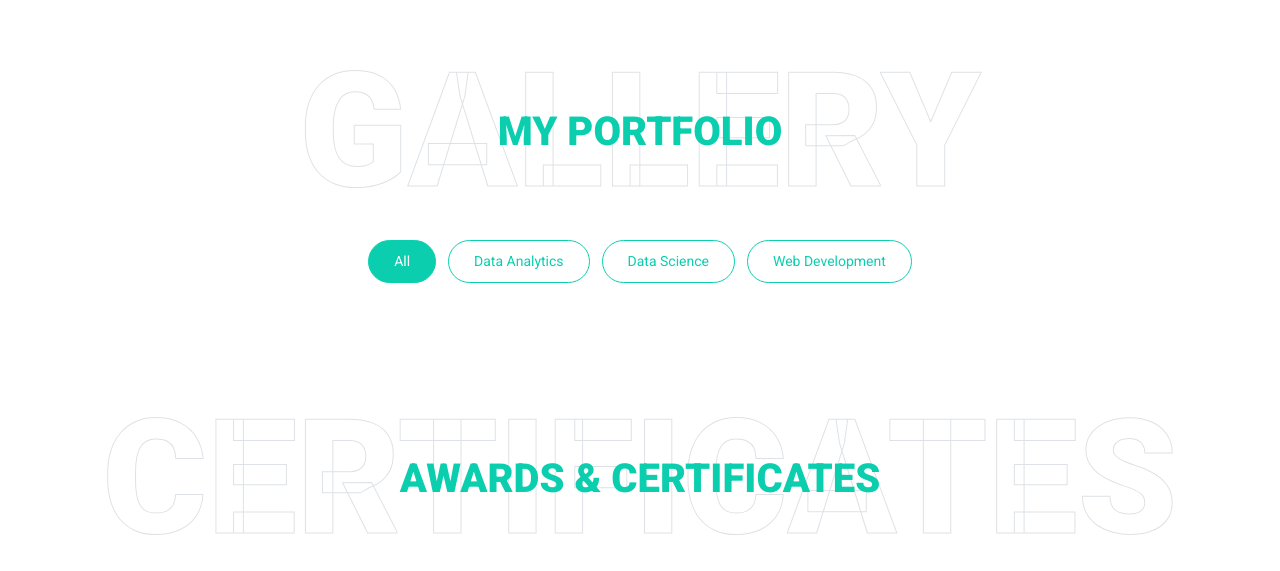
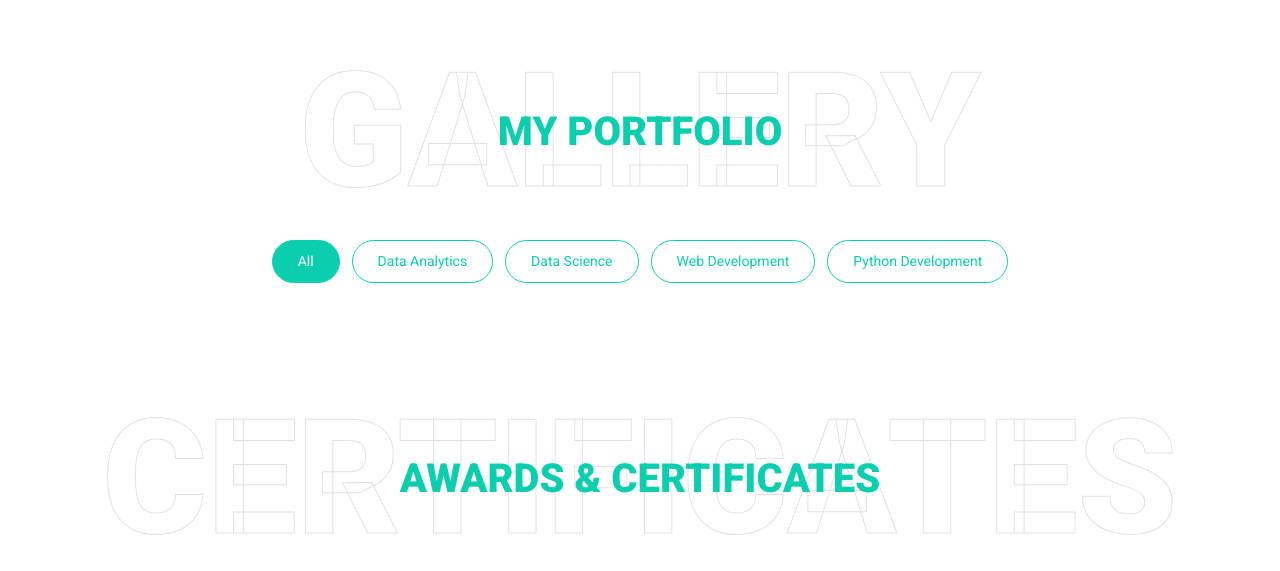
Before and after one commit to CwDebojyoti/portfolio_website, a Flask app: page / in a window 1280 px wide. Shown: the part 2570-3141 px from the top of the page. Run offline with Flask 3, Linux system fonts and the light colour scheme; data that the repository does not hold is empty; some libraries are stand-ins or nearby versions.

Commit message:
added a category in portfolio section

```diff
--- a/forms.py
+++ b/forms.py
@@ -26,7 +26,7 @@ class NewExperience(FlaskForm):
 
 class NewProject(FlaskForm):
     title = StringField('Title', validators=[DataRequired()])
-    category = SelectField('Subject', choices=['Data_Analytics','Data_Science', 'Web_Development'], validators=[DataRequired()])
+    category = SelectField('Subject', choices=['Data_Analytics', 'Data_Science', 'Web_Development', 'Python_Development'], validators=[DataRequired()])
     image = StringField("Thumbnail URL", validators=[DataRequired()])
     description = CKEditorField("Description", validators=[DataRequired()])
     submit = SubmitField('Save')
--- a/templates/index.html
+++ b/templates/index.html
@@ -283,8 +283,9 @@
                         <li class="btn btn-sm btn-outline-primary m-1 active" data-filter="*">All</li>
                         <li class="btn btn-sm btn-outline-primary m-1" data-filter=".Data_Analytics">Data Analytics</li>
                         <li class="btn btn-sm btn-outline-primary m-1" data-filter=".Data_Science">Data Science</li>
-                        <li class="btn btn-sm btn-outline-primary m-1" data-filter=".Web_Development">Web Development
-                        </li>
+                        <li class="btn btn-sm btn-outline-primary m-1" data-filter=".Web_Development">Web Development</li>
+                        <li class="btn btn-sm btn-outline-primary m-1" data-filter=".Python_Development">Python Development</li>
+
                     </ul>
                 </div>
             </div>
```
